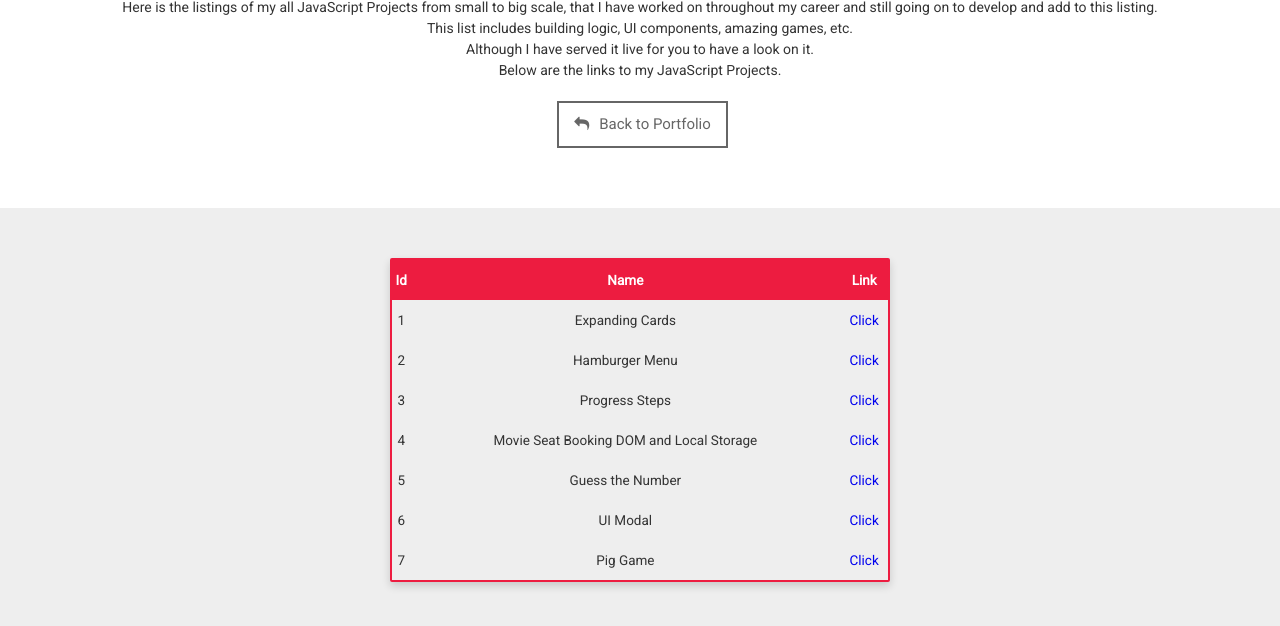
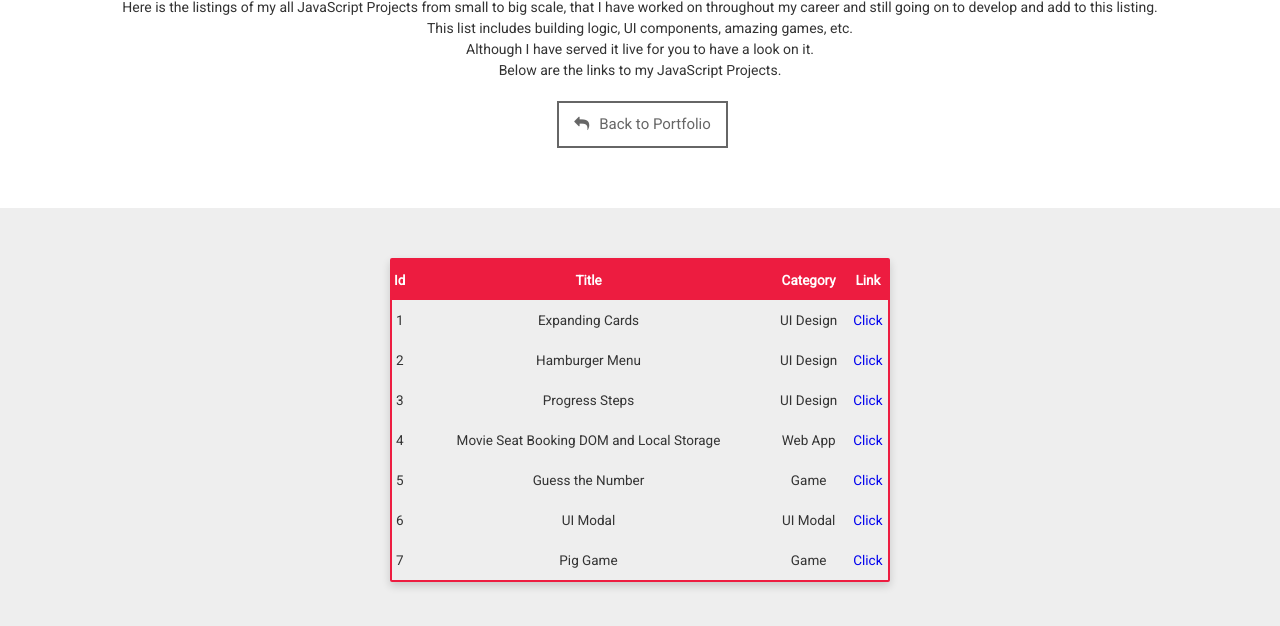
Before and after one commit to Jimi-Chhatrala/javascript-projects, a plain HTML site: page index.html in a window 1280 px wide. Shown: the part 114-740 px from the top of the page. Drawn offline with Linux system fonts and the light colour scheme.

Commit message:
New Data Added

```diff
--- a/data.js
+++ b/data.js
@@ -1,37 +1,88 @@
 const rows = [
   {
     id: 1,
-    name: 'Expanding Cards',
-    link: 'https://jimi-chhatrala.github.io/javascript-projects/Expanding Cards/',
+    image: 'expanding-cards',
+    title: 'Expanding Cards',
+    category: 'UI Design',
+    description: '',
+    techstack: ['HTML5', 'CSS3', 'JAVASCRIPT', 'BOOTSTRAP', 'FIREBASE'],
+    demolink:
+      'https://jimi-chhatrala.github.io/javascript-projects/Expanding Cards/',
   },
   {
     id: 2,
-    name: 'Hamburger Menu',
-    link: 'https://jimi-chhatrala.github.io/javascript-projects/Hamburger Menu/',
+    image: 'hamburger-menu',
+    title: 'Hamburger Menu',
+    category: 'UI Design',
+    description: '',
+    techstack: ['HTML5', 'CSS3', 'JAVASCRIPT', 'BOOTSTRAP', 'FIREBASE'],
+    demolink:
+      'https://jimi-chhatrala.github.io/javascript-projects/Hamburger Menu/',
   },
   {
     id: 3,
-    name: 'Progress Steps',
-    link: 'https://jimi-chhatrala.github.io/javascript-projects/Progress Steps/',
+    image: 'progress-steps',
+    title: 'Progress Steps',
+    category: 'UI Design',
+    description: '',
+    techstack: ['HTML5', 'CSS3', 'JAVASCRIPT', 'BOOTSTRAP', 'FIREBASE'],
+    demolink:
+      'https://jimi-chhatrala.github.io/javascript-projects/Progress Steps/',
   },
   {
     id: 4,
-    name: 'Movie Seat Booking DOM and Local Storage',
-    link: 'https://jimi-chhatrala.github.io/javascript-projects/Movie Seat Booking DOM and Local Storage',
+    image: 'movie-seat-booking',
+    title: 'Movie Seat Booking DOM and Local Storage',
+    category: 'Web App',
+    description: '',
+    techstack: ['HTML5', 'CSS3', 'JAVASCRIPT', 'BOOTSTRAP', 'FIREBASE'],
+    demolink:
+      'https://jimi-chhatrala.github.io/javascript-projects/Movie Seat Booking DOM and Local Storage',
   },
   {
     id: 5,
-    name: 'Guess the Number',
-    link: 'https://jimi-chhatrala.github.io/javascript-projects/Guess the Number',
+    image: 'guess-the-number',
+    title: 'Guess the Number',
+    category: 'Game',
+    description: '',
+    techstack: ['HTML5', 'CSS3', 'JAVASCRIPT', 'BOOTSTRAP', 'FIREBASE'],
+    demolink:
+      'https://jimi-chhatrala.github.io/javascript-projects/Guess the Number',
   },
   {
     id: 6,
-    name: 'UI Modal',
-    link: 'https://jimi-chhatrala.github.io/javascript-projects/UI Modal',
+    image: 'modal',
+    title: 'UI Modal',
+    category: 'UI Modal',
+    description: '',
+    techstack: ['HTML5', 'CSS3', 'JAVASCRIPT', 'BOOTSTRAP', 'FIREBASE'],
+    demolink: 'https://jimi-chhatrala.github.io/javascript-projects/UI Modal',
   },
   {
     id: 7,
-    name: 'Pig Game',
-    link: 'https://jimi-chhatrala.github.io/javascript-projects/Pig Game',
+    image: 'pig-game',
+    title: 'Pig Game',
+    category: 'Game',
+    description: '',
+    techstack: ['HTML5', 'CSS3', 'JAVASCRIPT', 'BOOTSTRAP', 'FIREBASE'],
+    demolink: 'https://jimi-chhatrala.github.io/javascript-projects/Pig Game',
   },
 ];
+
+const projectsNav = [
+  {
+    name: 'All',
+  },
+  {
+    name: 'Website',
+  },
+  {
+    name: 'Web App',
+  },
+  {
+    name: 'Game',
+  },
+  {
+    name: 'UI Design',
+  },
+];
--- a/index.html
+++ b/index.html
@@ -36,14 +36,16 @@
     <div id="box"></div>
     <script>
       var html = '<table id="myTable">';
-      html += '<tr><th>Id</th><th>Name</th><th>Link</th></tr>';
+      html +=
+        '<tr><th>Id</th><th>Title</th><th>Category</th><th>Link</th></tr>';
       for (var i = 0; i < rows.length; i++) {
         html += '<tr>';
         html += '<td>' + rows[i].id + '</td>';
-        html += '<td>' + rows[i].name + '</td>';
+        html += '<td>' + rows[i].title + '</td>';
+        html += '<td>' + rows[i].category + '</td>';
         html +=
           '<td><a href="' +
-          rows[i].link +
+          rows[i].demolink +
           '" target="_blank" class="project__link">Click</a></td>';
 
         html += '</tr>';
```
